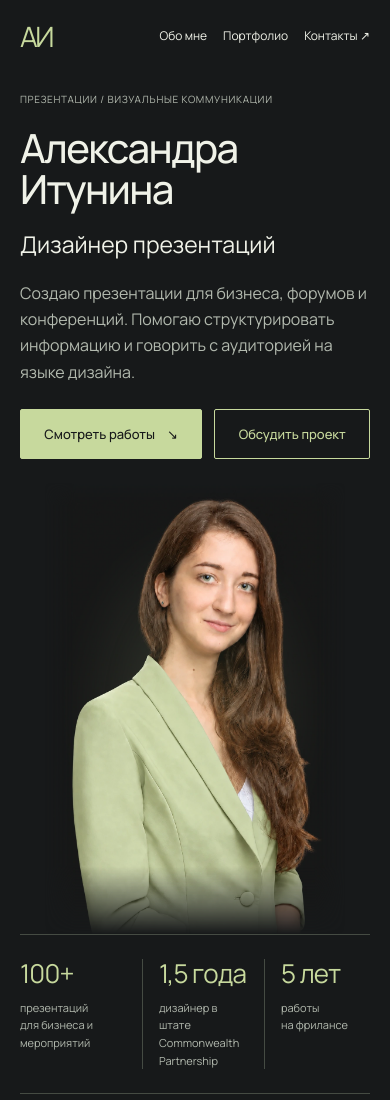
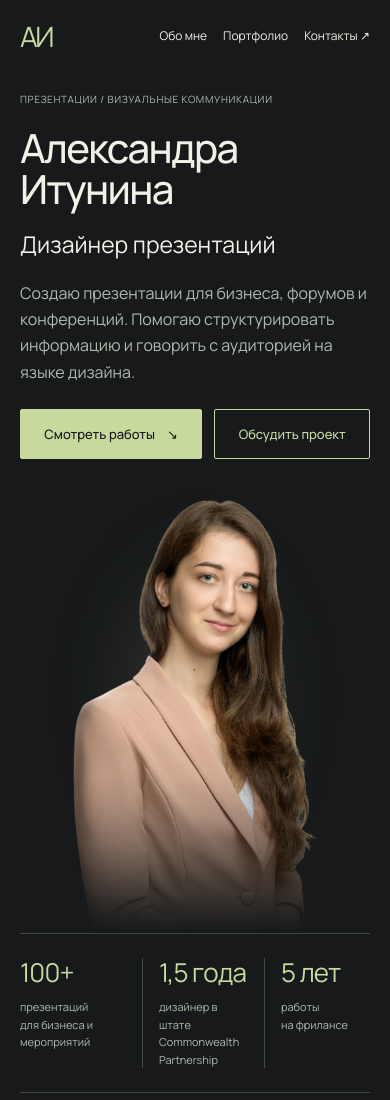
Before and after one commit to aitunina/web-portfolio, a plain HTML site: page index.html in a window 390 px wide. Shown: the top 1100 px of the page. Drawn offline with Linux system fonts and the light colour scheme.

Commit message:
Restore sharp original portrait and unify edge treatment

```diff
--- a/assets/styles.css
+++ b/assets/styles.css
@@ -34,8 +34,8 @@ nav{min-height:80px;display:flex;align-items:center;justify-content:space-betwee
 .button:hover{background:#d8e8b6;transform:translateY(-2px)}
 .button-outline{background:transparent;color:var(--accent)}
 .button-outline:hover{background:var(--accent);color:var(--surface)}
-.portrait-wrap{position:relative;min-height:0;overflow:hidden;align-self:stretch;background:var(--surface)}
-.portrait{position:absolute;inset:0;width:100%;height:100%;object-fit:cover;object-position:center top;display:block}
+
+
 .stats{display:grid;grid-template-columns:1fr 1fr 1fr;gap:32px;border-top:1px solid var(--line);padding:32px 0;margin-top:40px}
 .stat{display:flex;align-items:center;gap:20px;min-width:0}
 .stat+.stat{border-left:1px solid var(--line);padding-left:32px}
@@ -135,7 +135,7 @@ dialog::backdrop{background:var(--surface)}body.modal-open{overflow:hidden}
   .hero h1{font-size:clamp(38px,6.2vw,48px)}
   .hero-copy>.eyebrow{font-size:10px;letter-spacing:.07em}.hero-copy{padding-block:16px}.profession{font-size:22px}
   .hero-actions{margin-top:24px}.button{padding-inline:16px;font-size:13px;gap:12px}
-  .portrait{object-position:48% top}.stats{gap:20px}.stat+.stat{padding-left:20px}
+  .stats{gap:20px}.stat+.stat{padding-left:20px}
   .about-layout{grid-template-columns:1fr;gap:28px}.section-title{align-items:flex-start}
   #portfolio .section-title{align-items:flex-start;flex-direction:column;gap:12px}
   .portfolio-actions{width:100%;justify-content:space-between;gap:12px}.contact-grid{grid-template-columns:1fr;gap:24px}
@@ -147,7 +147,7 @@ dialog::backdrop{background:var(--surface)}body.modal-open{overflow:hidden}
   .hero-copy>.eyebrow{font-size:10px;margin-bottom:20px}
   .hero h1{font-size:clamp(37px,10.3vw,61px);margin-bottom:20px}.profession{font-size:23px;margin-bottom:20px}
   .hero-bottom p{font-size:16px;line-height:1.65}.hero-actions{gap:12px}.hero-actions .button{flex:1 1 auto;font-size:13px}
-  .portrait-wrap{height:360px;max-width:440px;width:100%;margin-inline:auto}.portrait{object-fit:cover;object-position:center top}
+
   .stats{margin-top:0;padding-block:24px;gap:16px}.stat+.stat{padding-left:16px}
   .stat strong{font-size:26px}.stat span{font-size:11px;line-height:1.6}
   h2{font-size:32px}.section-title{flex-direction:column;gap:12px}
@@ -178,11 +178,11 @@ dialog::backdrop{background:var(--surface)}body.modal-open{overflow:hidden}
   .gallery-footer{align-items:flex-start;flex-wrap:wrap}.gallery-controls{margin-left:auto}.contact-links a{font-size:18px}
 }
 /* Prototype refinement: stable portrait crop, editorial columns and side controls. */
-.hero-grid{overflow:clip}
-.portrait-wrap{aspect-ratio:23/24;height:auto!important}
-.portrait-wrap{isolation:isolate;background:transparent;overflow:visible;align-self:center;height:480px;max-width:460px;width:100%;justify-self:center}
-.portrait-wrap::before{content:"";position:absolute;inset:-10% -12%;z-index:-1;background:radial-gradient(ellipse, #c7d99d30 0%,#c7d99d12 40%,transparent 70%);filter:blur(24px)}
-.portrait{object-fit:cover;object-position:center top;mask-image:linear-gradient(to right,transparent,black 12%,black 88%,transparent),linear-gradient(to bottom,black 90%,transparent);mask-composite:intersect;mix-blend-mode:lighten}
+.hero-grid{overflow:visible}
+
+
+
+
 .about-layout{grid-template-columns:minmax(0,1.2fr) minmax(0,1.25fr) minmax(0,1fr);gap:32px;align-items:center}
 .about-intro .small-label{font-size:10px}.about-intro h2{font-size:36px}.intro{font-size:14px;line-height:1.65;margin:16px 0 0}
 .experience{gap:24px;border-left:1px solid var(--line);padding-left:24px}.experience>div+div{padding-left:24px}.experience .small-label{font-size:30px;font-weight:400}.experience h3{font-size:14px}.experience p{font-size:13px}
@@ -192,10 +192,10 @@ dialog::backdrop{background:var(--surface)}body.modal-open{overflow:hidden}
 .slide-open{background:transparent}.expand{opacity:0;transition:opacity .2s}.slide-open:hover .expand,.slide-open:focus-visible .expand{opacity:1}
 .gallery-footer{padding:12px 0 16px}.gallery-controls{align-self:flex-start}.count{text-align:right}.project-title{font-size:14px}.project-kind{font-size:12px}
 .contact-grid{grid-template-columns:1fr minmax(0,3fr) 1fr;gap:32px;padding-block:32px}.contact-main{text-align:center}.contact-main .eyebrow{display:none}.contact h2{font-size:30px;margin:0 0 10px}.contact-links{align-items:center;gap:2px}.contact-links a{font-size:18px;gap:12px;min-height:36px}.contact-links svg{width:22px;height:22px;fill:none;stroke:currentColor;stroke-width:1.3;flex-shrink:0}.contact-note{font-size:9px;letter-spacing:.16em;text-transform:uppercase;color:var(--muted);line-height:1.9;border-left:1px solid var(--line);padding-left:20px}.footer-row{font-size:11px;padding-block:16px}
-@media(min-width:1600px){.portrait-wrap{height:480px;max-width:460px}}
-@media(max-width:1100px){.portrait-wrap{height:400px;max-width:384px}.about-layout{grid-template-columns:1fr 1fr}.education{grid-column:1/-1;border-left:0;border-top:1px solid var(--line);padding:24px 0 0}.contact-grid{grid-template-columns:1fr 3fr 1fr;gap:20px}.contact h2{font-size:27px}}
-@media(max-width:760px){.portrait-wrap{height:340px;max-width:326px}.about-layout{gap:24px}.stage{grid-template-columns:44px minmax(0,1fr) 44px;gap:12px}.contact-grid{grid-template-columns:1fr}.contact-note{text-align:center;border:0;padding:0}.contact-note-end{display:none}}
-@media(max-width:600px){.portrait-wrap{height:360px;max-width:345px}.about-layout{grid-template-columns:1fr}.about-intro h2{font-size:32px}.intro{font-size:15px}.experience{border-left:0;padding-left:0}.education{grid-column:auto}.education p,.education .courses{font-size:13px}.stage{grid-template-columns:36px minmax(0,1fr) 36px;gap:6px}.stage .round{width:36px;height:44px;border:0}.gallery-footer{flex-wrap:nowrap}.contact h2{font-size:27px}.contact-links a{font-size:17px}.contact-note{font-size:9px}.portrait-wrap::before{inset:-5% 0}}
+@media(min-width:1600px){}
+@media(max-width:1100px){.about-layout{grid-template-columns:1fr 1fr}.education{grid-column:1/-1;border-left:0;border-top:1px solid var(--line);padding:24px 0 0}.contact-grid{grid-template-columns:1fr 3fr 1fr;gap:20px}.contact h2{font-size:27px}}
+@media(max-width:760px){.about-layout{gap:24px}.stage{grid-template-columns:44px minmax(0,1fr) 44px;gap:12px}.contact-grid{grid-template-columns:1fr}.contact-note{text-align:center;border:0;padding:0}.contact-note-end{display:none}}
+@media(max-width:600px){.about-layout{grid-template-columns:1fr}.about-intro h2{font-size:32px}.intro{font-size:15px}.experience{border-left:0;padding-left:0}.education{grid-column:auto}.education p,.education .courses{font-size:13px}.stage{grid-template-columns:36px minmax(0,1fr) 36px;gap:6px}.stage .round{width:36px;height:44px;border:0}.gallery-footer{flex-wrap:nowrap}.contact h2{font-size:27px}.contact-links a{font-size:17px}.contact-note{font-size:9px}}
 /* Shared column guides and balanced section spacing. */
 .contact{padding-top:0}.contact-grid{padding-block:32px}
 .contact-links{flex-direction:row;flex-wrap:nowrap;justify-content:center;gap:24px}.contact-links a{white-space:nowrap;font-size:16px;gap:8px}
@@ -210,14 +210,14 @@ dialog::backdrop{background:var(--surface)}body.modal-open{overflow:hidden}
 /* Keep controls adjacent to the visible slide rather than the page edges. */
 .stage{width:min(100%,var(--gallery-width,100%));margin-inline:auto;grid-template-columns:44px minmax(0,1fr) 44px;gap:20px}
 .gallery-footer{width:min(100%,var(--gallery-width,100%));margin-inline:auto;padding-inline:64px}
-.portrait{mask-image:linear-gradient(to right,transparent,black 12%,black 88%,transparent),linear-gradient(to bottom,black 65%,#000e 76%,#0008 89%,transparent 100%)}
+
 @media(max-width:760px){.stage{gap:12px}.gallery-footer{padding-inline:56px}}
-@media(max-width:600px){.stage{grid-template-columns:36px minmax(0,1fr) 36px;gap:6px}.gallery-footer{padding-inline:0}.portrait{mask-image:none}}
+@media(max-width:600px){.stage{grid-template-columns:36px minmax(0,1fr) 36px;gap:6px}.gallery-footer{padding-inline:0}}
 /* Full portrait framing and a shared mobile contact rhythm. */
 @media(min-width:761px){
   .hero-grid{grid-template-columns:minmax(0,600px) minmax(0,360px);gap:24px;max-width:984px;margin-inline:auto}
-  .portrait-wrap{aspect-ratio:1023/1538;max-width:360px;justify-self:start}
-  .portrait{object-fit:contain;mask-image:linear-gradient(to right,transparent,black 15%,black 85%,transparent),linear-gradient(to bottom,transparent,black 7%,black 78%,#000c 88%,#0005 96%,transparent);mask-composite:intersect}
+
+
 }
 @media(max-width:760px){
   .contact-grid{padding-block:24px;gap:24px}
@@ -227,9 +227,9 @@ dialog::backdrop{background:var(--surface)}body.modal-open{overflow:hidden}
   .contact-links a{min-height:0;line-height:1.6}
 }
 /* Final component invariants: no independent breakpoint overrides below these. */
-.portrait-wrap::before{transform:scale(.85);transform-origin:center}
-.portrait{object-fit:contain;mix-blend-mode:lighten;mask-image:linear-gradient(to right,transparent,black 10%,black 90%,transparent),linear-gradient(to bottom,transparent,black 5%,black 85%,transparent);mask-composite:intersect}
-.portrait-wrap{aspect-ratio:1023/1538;max-width:360px}
+
+
+
 .tabs,.thumbs{scrollbar-width:none;-ms-overflow-style:none}
 .tabs::-webkit-scrollbar,.thumbs::-webkit-scrollbar{display:none}
 .stage .round{width:44px;height:44px;padding:0;aspect-ratio:1;border-radius:50%;border:1px solid var(--accent)}
@@ -245,7 +245,13 @@ dialog[open]{display:grid;grid-template-rows:76px minmax(0,1fr) 82px;inset:0;mar
 }
 @media(max-width:600px){
   .stage{grid-template-columns:44px minmax(0,1fr) 44px;gap:6px}
-  .portrait-wrap{max-width:300px}.portrait-wrap::before{inset:0;transform:scale(.85)}
+
 }
+/* Portrait: one source of truth. Native alpha, no baked backdrop or blend mode. */
+.portrait-wrap{position:relative;isolation:isolate;align-self:center;justify-self:center;aspect-ratio:853/1280;width:100%;max-width:360px;overflow:visible}
+.portrait-wrap::before{content:"";position:absolute;inset:0;z-index:-1;pointer-events:none;background:radial-gradient(ellipse 50% 48% at 50% 48%,#c7d99d22 0%,#c7d99d16 30%,#c7d99d08 60%,#c7d99d02 80%,transparent 100%)}
+.portrait{display:block;width:100%;height:auto;object-fit:contain;mask-image:linear-gradient(to bottom,black 50%,#000f 55%,#000e 65%,#000c 72%,#0009 80%,#0005 88%,#0002 94%,transparent 100%)}
+@media(min-width:761px){.portrait-wrap{justify-self:start}}
+@media(max-width:600px){.portrait-wrap{max-width:300px;margin-inline:auto}}
 @media(prefers-reduced-motion:reduce){html{scroll-behavior:auto}*,*::before,*::after{animation:none!important;transition:none!important}.scroll-reveal{opacity:1;transform:none}}
 @media print{.scroll-reveal{opacity:1;transform:none}}
--- a/index.html
+++ b/index.html
@@ -39,7 +39,7 @@
 </div>
 </div>
 <div class="portrait-wrap">
-<img class="portrait" src="assets/portrait-pistachio.webp" alt="Александра Итунина" width="1023" height="1538" fetchpriority="high">
+<img class="portrait" src="assets/portrait-original.png" alt="Александра Итунина" width="853" height="1280" fetchpriority="high">
 </div>
 </div>
 <div class="stats">
```
Also changed, not shown: AGENTS.md (+4 -2 lines), ASSET-SOURCES.md (+2 -0 lines), SKILLS.md (+2 -0 lines), assets/portrait-original.png (added), assets/portrait-pistachio.webp (deleted), 1 other file.
